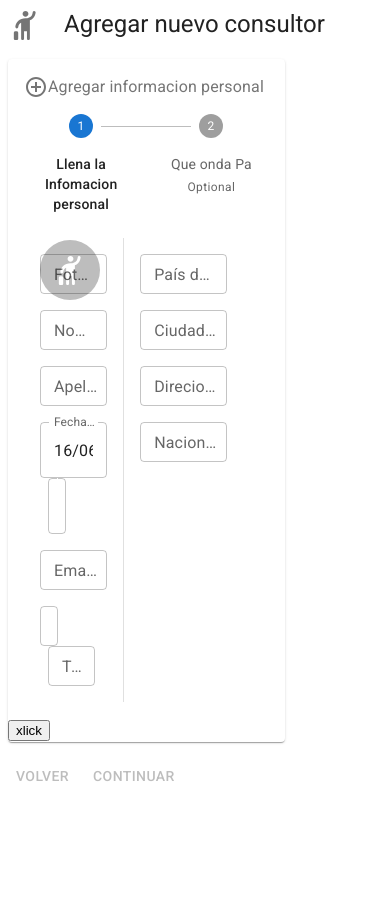
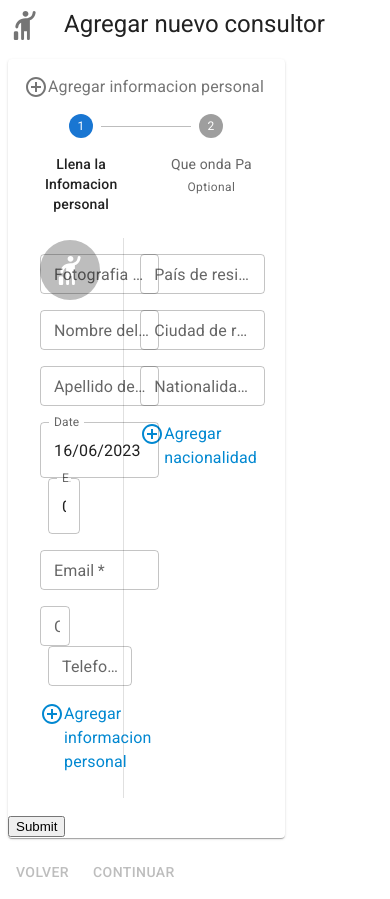
Before and after one commit to SantiagoJDG/management-center-web, a Next.js app: page /create-collaborator-steps in a window 390 px wide. Before the commit the page ends 844 px from the top, so only its background shows below. Built offline with nearby package versions, Linux system fonts and the light colour scheme; no server answers.

Commit message:
added funcionality to add multiple phone numbers and nationalities

```diff
--- a/src/components/Collaborators/CreateCollaboratorSteps/Personalnformation.js
+++ b/src/components/Collaborators/CreateCollaboratorSteps/Personalnformation.js
@@ -1,27 +1,27 @@
-import { Grid, Divider, TextField, Avatar, FormControl, Button } from '@mui/material';
+import { Grid, Divider, TextField, Avatar, ListItemIcon, Typography } from '@mui/material';
 import { DatePicker } from '@mui/x-date-pickers/DatePicker';
 import HailRoundedIcon from '@mui/icons-material/HailRounded';
 import { LocalizationProvider } from '@mui/x-date-pickers/LocalizationProvider';
 import { AdapterMoment } from '@mui/x-date-pickers/AdapterMoment';
 import CustomAutoComplete from 'components/CustomAutoComplete';
 import { getAxiosInstance } from 'utils/axiosClient';
-import useMessage from 'hooks/useMessage';
-import { useForm } from 'react-hook-form';
-
+import { useForm, Controller } from 'react-hook-form';
+import AddCircleOutlineIcon from '@mui/icons-material/AddCircleOutline';
 import moment from 'moment';
 import 'moment/locale/es';
 import { useState, useEffect, useRef } from 'react';
 
 const PersonalInformation = ({ onPersonalInfoCompleted }) => {
-  const { register, handleSubmit } = useForm();
-
-  // const { handleNewMessage } = useMessage();
+  const { register, handleSubmit, control } = useForm();
 
   const [initialDate, setInitialDate] = useState();
 
   const [age, setAge] = useState(0);
   const [countries, setCountries] = useState([]);
   const [states, setStates] = useState([]);
+
+  const [phoneNumbers, setPhoneNumbers] = useState([{ code: '', number: '' }]);
+  const [nationalities, setNationalities] = useState(['']);
 
   const [email, setEmail] = useState();
   const [errorMessage, setErrorMessage] = useState('');
@@ -134,33 +134,46 @@ const PersonalInformation = ({ onPersonalInfoCompleted }) => {
     }
   };
 
-  const handleCodeChange = (event) => {
+  const handleAddPhoneNumber = () => {
+    setPhoneNumbers([...phoneNumbers, { code: '', number: '' }]);
+  };
+
+  const handlePhoneChange = (event, index, key) => {
+    const newPhoneNumbers = [...phoneNumbers];
+    newPhoneNumbers[index][key] = event.target.value;
+    setPhoneNumbers(newPhoneNumbers);
+    if (key === 'code') {
       const input = event.target.value;
       const expectedLength = 3;
-
-    setCode(input);
 
       if (input.length === expectedLength) {
         secondTextFieldRef.current.focus();
       }
+    }
   };
 
-  const handlePhoneNumer = (event) => {
-    const phoneNumber = event.target.value;
-    setPhoneNumber(phoneNumber);
+  const handleAddNationality = () => {
+    setNationalities([...nationalities, '']);
   };
 
-  const handleFormSubmit = () => {
-    onPersonalInfoCompleted(true);
+  const handleNationalityChange = (event, index) => {
+    const newNationalities = [...nationalities];
+    newNationalities[index] = event.target.value;
+    setNationalities(newNationalities);
   };
-  const onSubmit = (data) => console.log(data);
 
   useEffect(() => {
     getResidenceData();
   }, [age]);
 
   return (
-    <form onSubmit={handleSubmit(onSubmit)}>
+    <form
+      onSubmit={handleSubmit((data) => {
+        console.log(data);
+        console.log(phoneNumbers);
+        console.log('in');
+      })}
+    >
       <Grid container direction={'row'} xs={12} justifyContent={'start'} p={2}>
         <Grid item xs={6}>
           <Grid container direction={'column'} spacing={2} p={2}>
@@ -220,7 +233,7 @@ const PersonalInformation = ({ onPersonalInfoCompleted }) => {
             </Grid>
             <Grid item>
               <LocalizationProvider dateAdapter={AdapterMoment}>
-                <DatePicker
+                {/* <DatePicker
                   required
                   // name="birthdate"
                   label="Fecha de nacimiento"
@@ -229,10 +242,20 @@ const PersonalInformation = ({ onPersonalInfoCompleted }) => {
                     handleOnChangeDate(newValue);
                   }}
                   renderInput={(params) => <TextField {...params} />}
-                  // {...register('birthdate', {
-                  //   required: true,
-                  //   onChange: handleOnChangeDate(newValue)
-                  // })}
+                /> */}
+                <Controller
+                  name="birthdate"
+                  control={control}
+                  render={() => (
+                    <DatePicker
+                      label="Fecha de nacimiento"
+                      maxDate={moment().format()}
+                      onChange={(newValue) => {
+                        handleOnChangeDate(newValue);
+                      }}
+                      renderInput={(params) => <TextField {...params} label={'Date'} />}
+                    />
+                  )}
                 />
               </LocalizationProvider>
               <TextField
@@ -261,34 +284,44 @@ const PersonalInformation = ({ onPersonalInfoCompleted }) => {
                 })}
               />
             </Grid>
-            <Grid item>
+            {phoneNumbers.map((phone, index) => (
+              <Grid item key={index}>
                 <TextField
                   required
                   sx={{ width: '25%' }}
-                id="code"
+                  id={`code-${index}`}
                   label="Code"
                   placeholder="000"
                   type="number"
-                name="code"
+                  name={`code-${index}`}
                   variant="outlined"
                   size="small"
-                value={code}
-                {...register('code', { required: true, onChange: handleCodeChange })}
+                  value={phone.code}
+                  onChange={(event) => handlePhoneChange(event, index, 'code')}
                 />
                 <TextField
                   required
                   sx={{ width: '70%', ml: 1 }}
-                id="number"
-                name="number"
+                  id={`number-${index}`}
+                  name={`number-${index}`}
                   label="Telefono de contacto"
                   placeholder="0000 00000"
                   type="number"
                   size="small"
                   variant="outlined"
-                onChange={handlePhoneNumer}
                   inputRef={secondTextFieldRef}
-                {...register('number', { required: true })}
+                  value={phone.number}
+                  onChange={(event) => handlePhoneChange(event, index, 'number')}
                 />
+              </Grid>
+            ))}
+            <Grid item p={1}>
+              <ListItemIcon>
+                <AddCircleOutlineIcon color="info" onClick={handleAddPhoneNumber} />
+                <Typography onClick={handleAddPhoneNumber} variant="h9" sx={{ color: 'info.main' }}>
+                  Agregar informacion personal
+                </Typography>
+              </ListItemIcon>
             </Grid>
           </Grid>
         </Grid>
@@ -302,7 +335,6 @@ const PersonalInformation = ({ onPersonalInfoCompleted }) => {
                 optionList={countries}
                 elmentCallback={handleCountry}
                 requiredField={true}
-                // {...register('countryID', { required: true })}
               />
             </Grid>
             <Grid item>
@@ -313,37 +345,33 @@ const PersonalInformation = ({ onPersonalInfoCompleted }) => {
                 optionList={states}
                 elmentCallback={handleState}
                 requiredField={true}
-                // {...register('cityId', { required: true })}
               />
             </Grid>
-            <Grid item>
+            {nationalities.map((value, index) => (
+              <Grid item key={index}>
                 <TextField
+                  required
+                  size={'small'}
+                  label="Nationalidades"
+                  variant="outlined"
                   sx={{ width: '100%' }}
-                name="address"
-                required
-                size="small"
-                placeholder="Escribe tu direccion residencial"
-                label="Direcion residencial"
-                error={formErrors.address && formErrors.address.error}
-                helperText={formErrors.address && formErrors.address.description}
-                {...register('address', { required: true })}
+                  value={value}
+                  onChange={(event) => handleNationalityChange(event, index)}
                 />
               </Grid>
-            <Grid item>
-              <TextField
-                sx={{ width: '100%' }}
-                name="nationalities"
-                required
-                size="small"
-                placeholder="Escribe una ancionalidad"
-                label="Nacionalidades"
-                {...register('nationalities', { required: true })}
-              />
+            ))}
+            <Grid item p={1}>
+              <ListItemIcon>
+                <AddCircleOutlineIcon color="info" onClick={handleAddNationality} />
+                <Typography onClick={handleAddNationality} variant="h9" sx={{ color: 'info.main' }}>
+                  Agregar nacionalidad
+                </Typography>
+              </ListItemIcon>
             </Grid>
           </Grid>
         </Grid>
       </Grid>
-      <button onSubmit>xlick</button>
+      <button onSubmit>Submit</button>
     </form>
   );
 };
```
Lines whose indentation alone changed are shown as unchanged.
